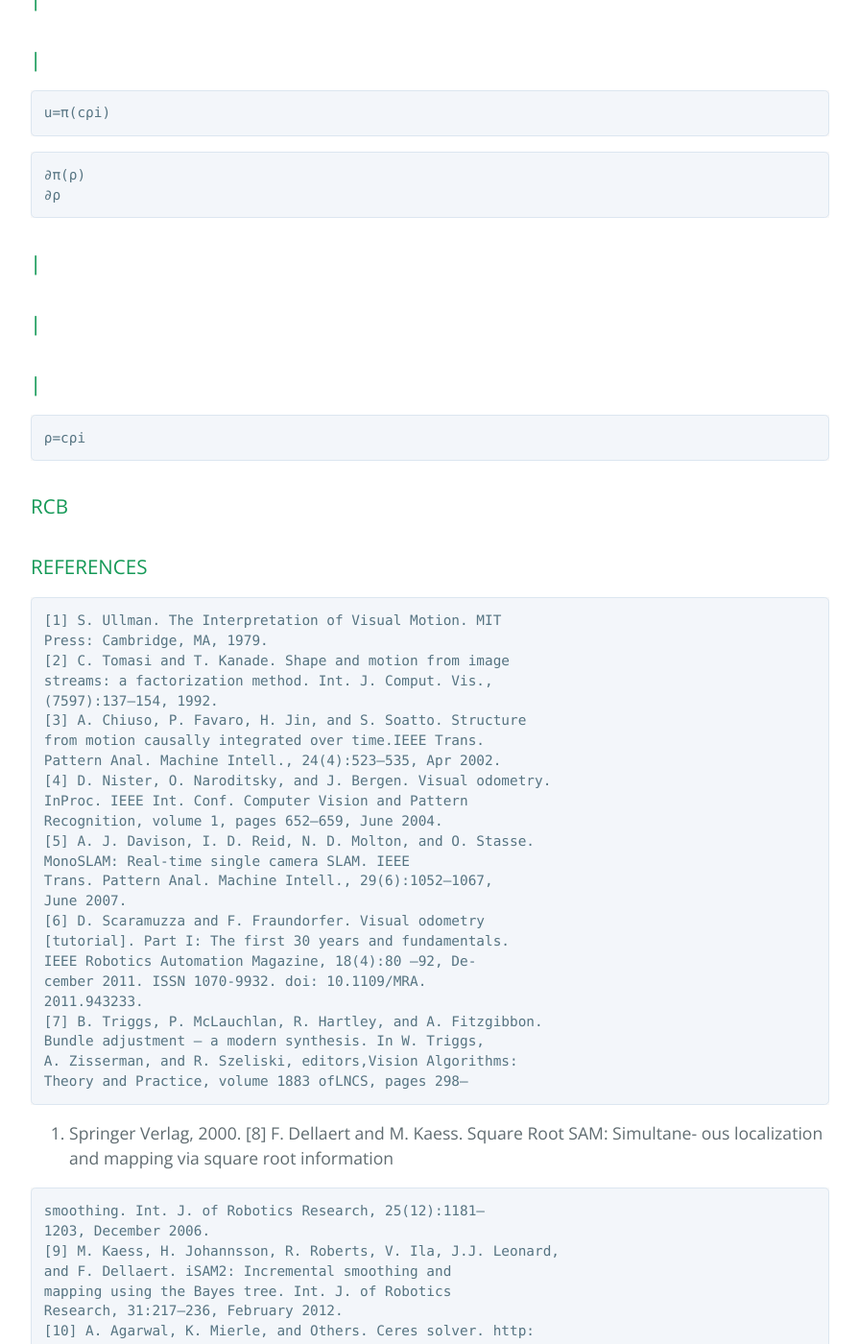
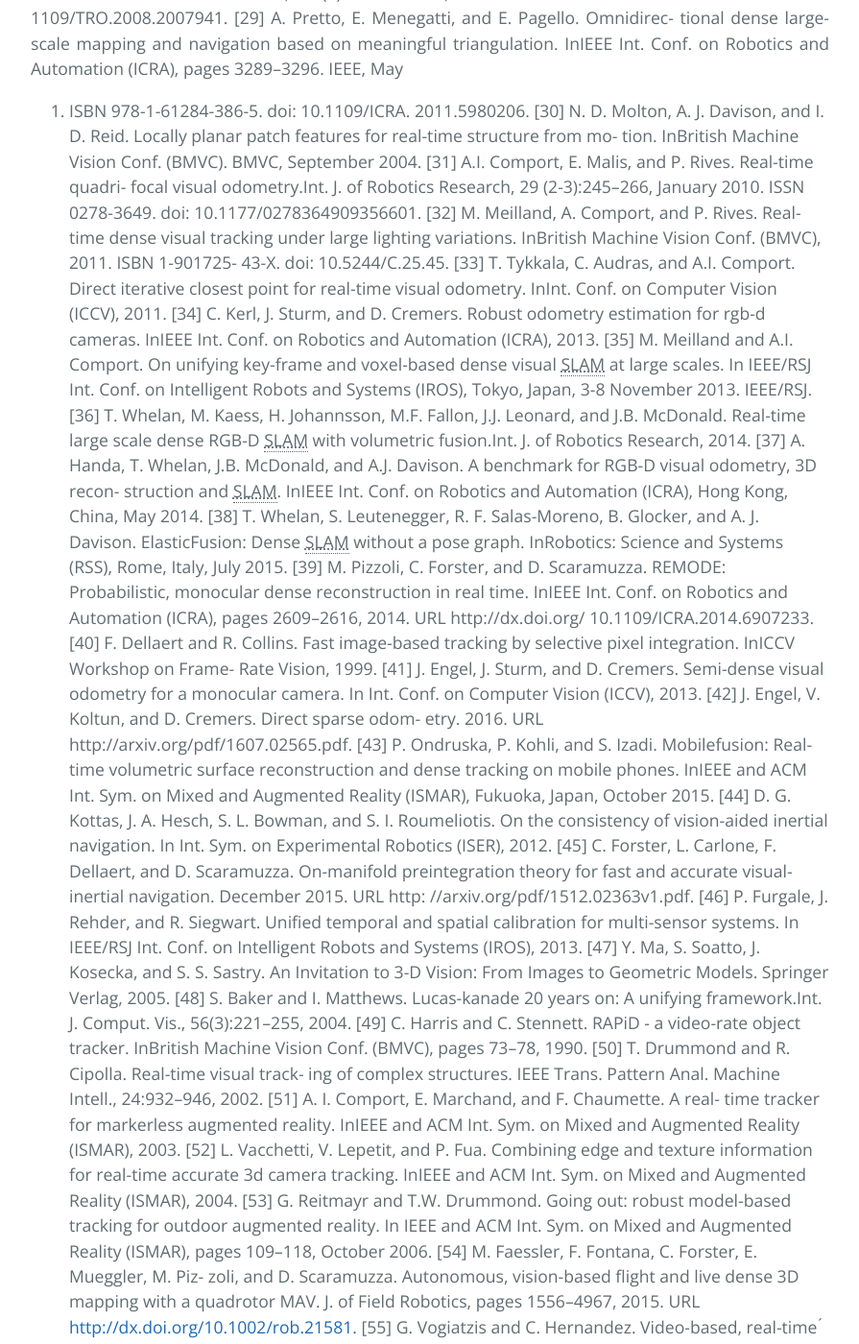
Before and after one commit to i-v-s/slam, a Jekyll site: the page built from svo2.md, in a window 1280 px wide and 1400 px high, scrolled down 47937 px. Shown: the whole window at 96% size, without its empty margins (192-1087 px from the left). Built offline with Jekyll 4.4.1, drawn with Linux system fonts in a browser that asks for light colours; our own code applies the rules of GitHub Pages for plain Markdown files; formulas are drawn with MathJax 3; some of the changed text lies outside the part shown.

Commit message:
Обновлено svo2.md

````diff
--- a/svo2.md
+++ b/svo2.md
@@ -2176,85 +2176,9 @@ To summarize, the Jacobians of the residuals are:
 ∂rR
 ∂δφ
 ```
-```
-=J−r^1 (Log( ̃RTR)) (28)
-```
-```
-∂rp
-∂δp
-```
-### =R
-
-```
-∂rICi
-∂δφ
-```
-### =−
-
-```
-∂ICk− 1 (u)
-∂u
-```
-### ∣
-
-### ∣
-
-### ∣
-
-```
-u=π(cρi)
-```
-```
-∂π(ρ)
-∂ρ
-```
-### ∣
-
-### ∣
-
-### ∣
-
-```
-ρ=cρi
-```
-```
-RCBρ∧i
-∂rICi
-∂δp
-```
-### =
-
-```
-∂ICk− 1 (u)
-∂u
-```
-### ∣
-
-### ∣
-
-### ∣
-
-```
-u=π(cρi)
-```
-```
-∂π(ρ)
-∂ρ
-```
-### ∣
-
-### ∣
-
-### ∣
-
-```
-ρ=cρi
-```
-### RCB
-
-### REFERENCES
-
-```
+
+## Список литературы
+
 [1] S. Ullman. The Interpretation of Visual Motion. MIT
 Press: Cambridge, MA, 1979.
 [2] C. Tomasi and T. Kanade. Shape and motion from image
@@ -2278,13 +2202,9 @@ cember 2011. ISSN 1070-9932. doi: 10.1109/MRA.
 [7] B. Triggs, P. McLauchlan, R. Hartley, and A. Fitzgibbon.
 Bundle adjustment – a modern synthesis. In W. Triggs,
 A. Zisserman, and R. Szeliski, editors,Vision Algorithms:
-Theory and Practice, volume 1883 ofLNCS, pages 298–
-```
-372. Springer Verlag, 2000.
-[8] F. Dellaert and M. Kaess. Square Root SAM: Simultane-
-ous localization and mapping via square root information
-
-```
+Theory and Practice, volume 1883 ofLNCS, pages 298–372. Springer Verlag, 2000.
+[8] F. Dellaert and M. Kaess. Square Root SAM: Simultaneous
+localization and mapping via square root information
 smoothing. Int. J. of Robotics Research, 25(12):1181–
 1203, December 2006.
 [9] M. Kaess, H. Johannsson, R. Roberts, V. Ila, J.J. Leonard,
@@ -2343,8 +2263,6 @@ system.IEEE Trans. Robotics, 31(5):1147–1163, 2015.
 consensus: a paradigm for model fitting with applications
 to image analysis and automated cartography.Commun.
 ACM, 24(6):381–395, 1981. ISSN 0001-0782. doi:
-```
-
 [http://doi.acm.org/10.1145/358669.358692.](http://doi.acm.org/10.1145/358669.358692.)
 [24] K. MacTavish and T. D. Barfoot. At all costs: A compar-
 ison of robust cost functions for camera correspondence
@@ -2368,7 +2286,6 @@ single-viewpoint sensors. IEEE Trans. Robotics, 24(6):
 tional dense large-scale mapping and navigation based on
 meaningful triangulation. InIEEE Int. Conf. on Robotics
 and Automation (ICRA), pages 3289–3296. IEEE, May
-
 2011. ISBN 978-1-61284-386-5. doi: 10.1109/ICRA.
 2011.5980206.
 [30] N. D. Molton, A. J. Davison, and I. D. Reid. Locally
@@ -2404,8 +2321,6 @@ and Automation (ICRA), Hong Kong, China, May 2014.
 [38] T. Whelan, S. Leutenegger, R. F. Salas-Moreno,
 B. Glocker, and A. J. Davison. ElasticFusion: Dense
 SLAM without a pose graph. InRobotics: Science and
-
-```
 Systems (RSS), Rome, Italy, July 2015.
 [39] M. Pizzoli, C. Forster, and D. Scaramuzza. REMODE:
 Probabilistic, monocular dense reconstruction in real
@@ -2464,8 +2379,6 @@ Reality (ISMAR), pages 109–118, October 2006.
 [54] M. Faessler, F. Fontana, C. Forster, E. Mueggler, M. Piz-
 zoli, and D. Scaramuzza. Autonomous, vision-based
 flight and live dense 3D mapping with a quadrotor MAV.
-```
-
 J. of Field Robotics, pages 1556–4967, 2015. URL
 [http://dx.doi.org/10.1002/rob.21581.](http://dx.doi.org/10.1002/rob.21581.)
 [55] G. Vogiatzis and C. Hernandez. Video-based, real-time ́
@@ -2497,7 +2410,6 @@ etry. InIEEE Int. Conf. on Robotics and Automation
 [62] M. Burri, J. Nikolic, P. Gohl, T. Schneider, J. Re-
 hder, S. Omari, M. Achtelik, and R. Siegwart. The
 EuRoC MAV datasets. Int. J. of Robotics Research,
-
 2015. URL [http://projects.asl.ethz.ch/datasets/doku.php?](http://projects.asl.ethz.ch/datasets/doku.php?)
 id=kmavvisualinertialdatasets.
 [63] J. Sturm, N. Engelhard, F. Endres, W. Burgard, and
@@ -2525,8 +2437,6 @@ ICRA.2015.7138988.
 and W. Burgard. An evaluation of the RGB-D SLAM
 system. InIEEE Int. Conf. on Robotics and Automation
 (ICRA), 2012.
-
-```
 [69] B. D. Lucas and T. Kanade. An iterative image regis-
 tration technique with an application to stereo vision. In
 Int. Joint Conf. on Artificial Intelligence, pages 121–130,
@@ -2537,8 +2447,8 @@ Lie Group Approach. Cambridge University Press, 2015.
 ory, and Lie Groups, Volume 2: Analytic Methods and
 Modern Applications (Applied and Numerical Harmonic
 Analysis). Birkhauser, 2012.
-```
-```
+
+
 Christian Forster(1986, Swiss) obtained his Ph.D.
 in Computer Science (2016) at the University of
 Zurich under the supervision of Davide Scaramuzza.
````
